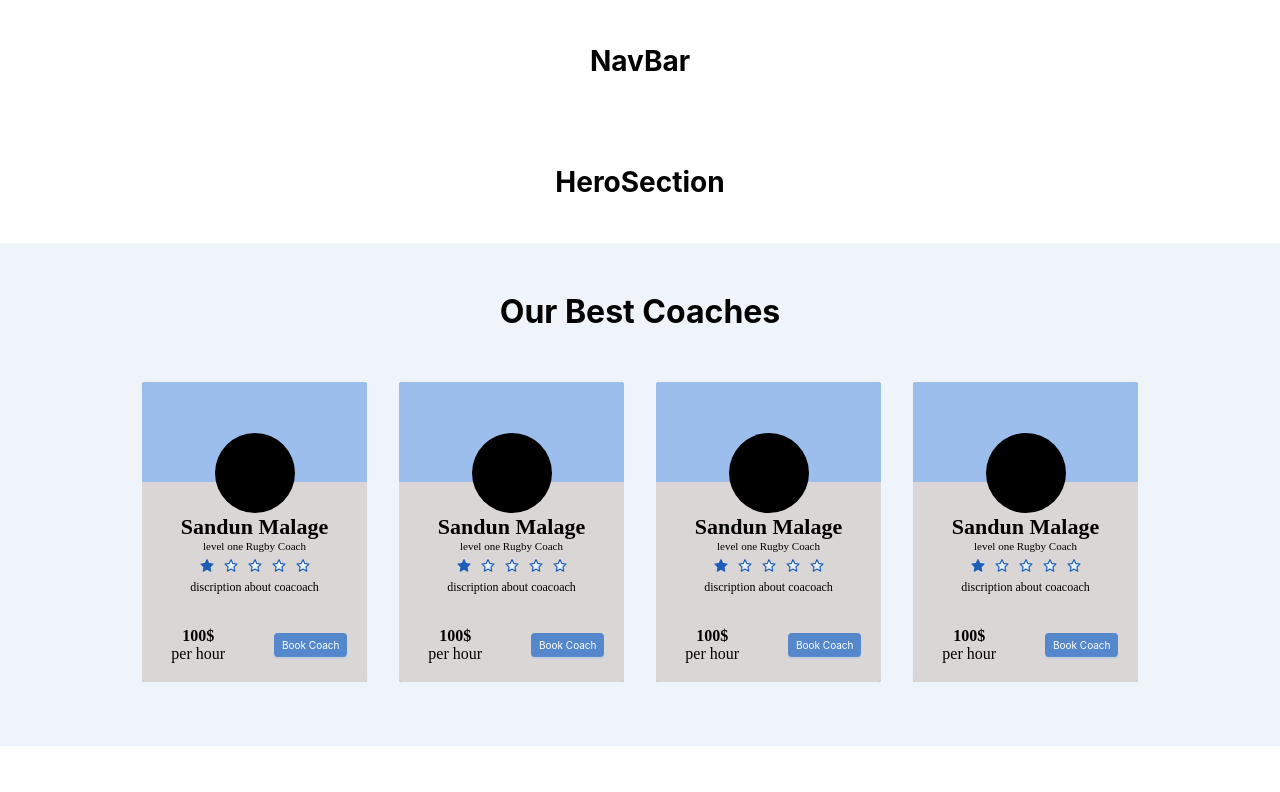
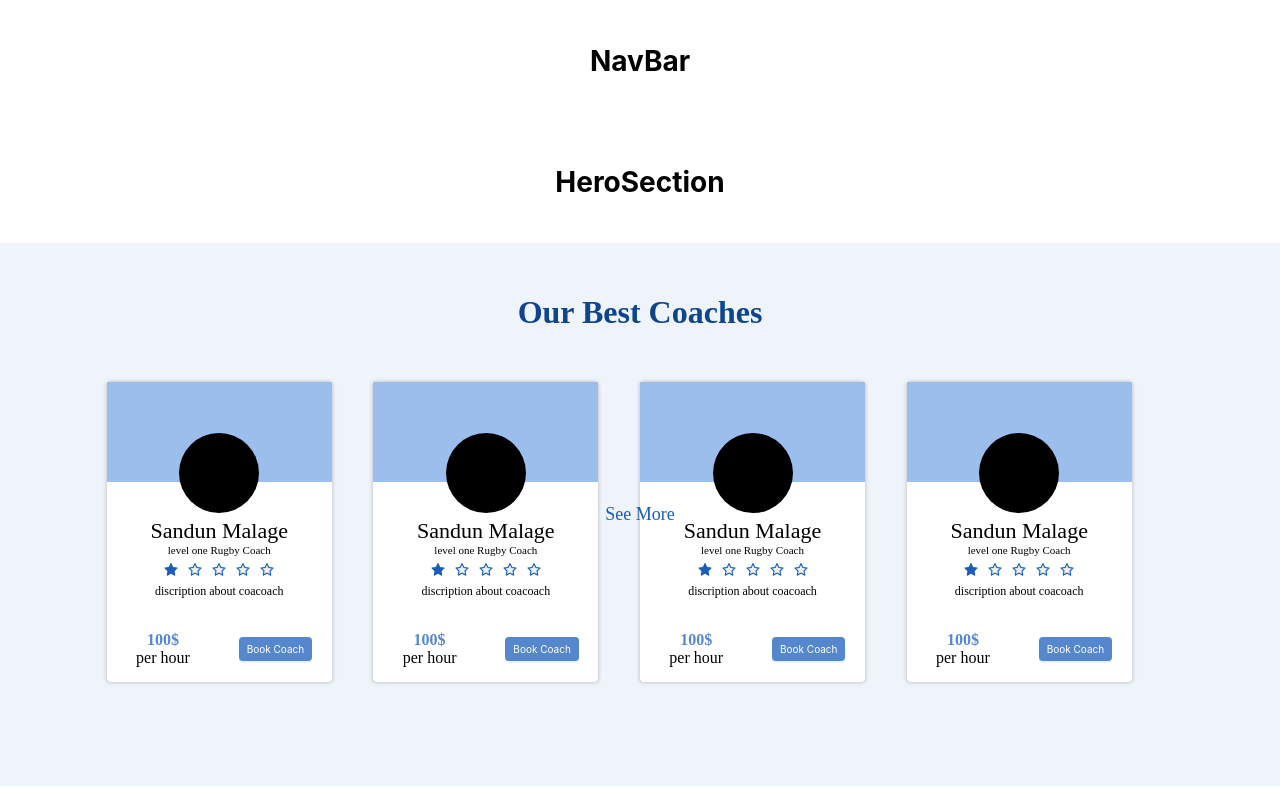
Before and after one commit to TiOlabs/SportZi-FrontEnd, a React (Create React App) app: page / in a window 1280 px wide. Shown: the top 792 px of the page. Built offline with nearby package versions, Linux system fonts and the light colour scheme.

Commit message:
before seemore button

```diff
--- a/package.json
+++ b/package.json
@@ -15,6 +15,7 @@
     "react-dom": "^18.2.0",
     "react-router-dom": "^6.21.2",
     "react-scripts": "^5.0.1",
+    "react-scroll-horizontal": "^1.6.6",
     "typescript": "^4.9.5",
     "web-vitals": "^2.1.4"
   },
--- a/src/components/CoachCard.css
+++ b/src/components/CoachCard.css
@@ -1,4 +1,9 @@
+body {
+  font-family: Kanit;
+}
+
 .mainCard {
+  box-shadow: 0px 0px 4px 0px rgba(0, 0, 0, 0.25);
   width: 225px;
   height: 300px;
   background-color: gray;
@@ -7,6 +12,7 @@
   align-items: center;
   border-radius: 3px;
   position: relative;
+  margin-bottom: 40px;
 }
 .mainCardsec1 {
   background-color: #9bbeed;
@@ -23,7 +29,7 @@
   text-align: center;
   border-radius: 0px 0px 3px 3px;
 
-  background-color: rgb(219, 214, 214);
+  background-color: rgb(255, 255, 255);
   width: 100%;
   height: 200px;
 }
@@ -34,7 +40,7 @@
   height: 80px;
   /*   background-image: '../assents/Home-pic-2.png';*/
   background-color: black;
-  z-index: 1;
+
   bottom: 169px;
   position: absolute;
 }
@@ -51,7 +57,7 @@ p {
   font-family: Kanit;
   font-size: 22px;
   font-style: normal;
-  font-weight: 700;
+  font-weight: 500;
   line-height: normal;
 }
 .coachPosition {
@@ -59,7 +65,7 @@ p {
 
   font-size: 11px;
 
-  font-weight: 500;
+  font-weight: 300;
 }
 .coachDiscription {
   color: #000;
--- a/src/components/CoachCard.tsx
+++ b/src/components/CoachCard.tsx
@@ -12,7 +12,7 @@ const CoachCard = () => {
         <div className="mainCardsec1"></div>
         <div className="mainCardsec2">
           <div className="nameDiscription">
-            <div>
+            <div style={{ marginTop: "8px" }}>
               <p>Sandun Malage</p>
               <p className="coachPosition">level one Rugby Coach</p>
             </div>
@@ -53,7 +53,7 @@ const CoachCard = () => {
             <div className="price">
               <p
                 style={{
-                  color: "##5587CC;",
+                  color: "#5587CC",
                   fontSize: "16px",
                   fontWeight: "700",
                 }}
--- a/src/pages/home/coachCardSection.tsx
+++ b/src/pages/home/coachCardSection.tsx
@@ -6,6 +6,7 @@ const CoachCardSection = () => {
     background: "#0092ff",
     padding: "8px 0",
   };
+
   return (
     <>
       <div
@@ -19,22 +20,71 @@ const CoachCardSection = () => {
           background: "rgba(27, 93, 183, 0.07)",
         }}
       >
-        <div>
-          <h1>Our Best Coaches</h1>
+        <div
+          style={{ width: "100%", alignItems: "center", textAlign: "center" }}
+        >
+          <h1 style={{ color: " #0E458E" }}>Our Best Coaches</h1>
         </div>
+        <button
+          style={{
+            color: "#1B5DB7",
+            background: "none",
+            border: "none",
+            fontFamily: "Kanit",
+            fontSize: "18px",
+            position: "absolute",
+            zIndex: "999",
+          }}
+        >
+          See More
+        </button>
 
-        <div style={{ marginBottom: "5%" }}>
-          <Row gutter={{ xs: 8, sm: 16, md: 24, lg: 32 }}>
-            <Col className="gutter-row" span={6}>
+        <div
+          style={{
+            marginBottom: "5%",
+            display: "flex",
+            width: "100%",
+            justifyContent: "center",
+            alignItems: "center",
+          }}
+        >
+          <Row
+            style={{ width: "100%", display: "flex", justifyContent: "center" }}
+          >
+            <Col
+              xs={{ span: 24 }}
+              sm={{ span: 12 }}
+              md={{ span: 8 }}
+              lg={{ span: 5 }}
+              xl={{ span: 5 }}
+            >
               <CoachCard />
             </Col>
-            <Col className="gutter-row" span={6}>
+            <Col
+              xs={{ span: 24 }}
+              sm={{ span: 12 }}
+              md={{ span: 8 }}
+              lg={{ span: 5 }}
+              xl={{ span: 5 }}
+            >
               <CoachCard />
             </Col>
-            <Col className="gutter-row" span={6}>
+            <Col
+              xs={{ span: 24 }}
+              sm={{ span: 12 }}
+              md={{ span: 8 }}
+              lg={{ span: 5 }}
+              xl={{ span: 5 }}
+            >
               <CoachCard />
             </Col>
-            <Col className="gutter-row" span={6}>
+            <Col
+              xs={{ span: 24 }}
+              sm={{ span: 12 }}
+              md={{ span: 8 }}
+              lg={{ span: 5 }}
+              xl={{ span: 5 }}
+            >
               <CoachCard />
             </Col>
           </Row>
```
Also changed, not shown: 1 other file (tests, documents, lock files or other folders).
